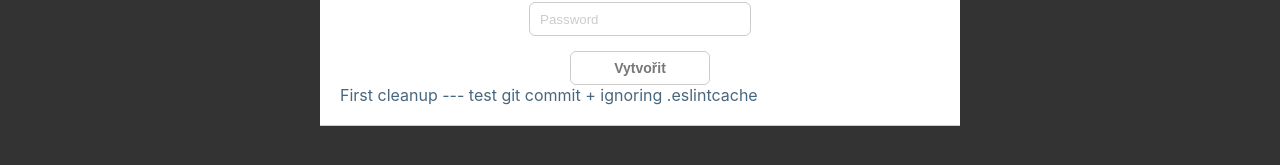
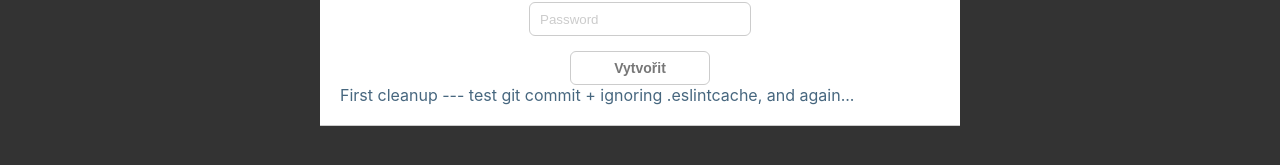
Before and after one commit to pavelchlebek/movieDB-frontend, a React (Create React App) app: page /authenticate in a window 1280 px wide. Shown: the part 431-596 px from the top of the page. Built offline with nearby package versions, Linux system fonts and the light colour scheme.

Commit message:
maybe .eslintcache solved

```diff
--- a/src/components/login/login.js
+++ b/src/components/login/login.js
@@ -201,7 +201,7 @@ class Login extends Component {
           </form>
           {this.state.signupData ? <p>{this.state.signupData + this.state.continue}</p> : null}
           {this.state.loading && <Spinner />}
-          <div>First cleanup --- test git commit + ignoring .eslintcache</div>
+          <div>First cleanup --- test git commit + ignoring .eslintcache, and again...</div>
         </div>
       </React.Fragment>
     );
```
